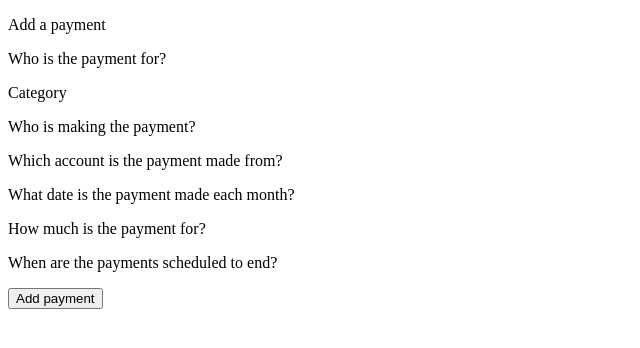
After one commit to benm4ckenzie/finance, a Django app: page /add/ in a window 1280 px wide. The commit adds this page. Shown: the top 348 px of the page, without its empty margins (0-640 px from the left). Run offline with Django 3.2, Linux system fonts and the light colour scheme.

Commit message:
Adds pages for adding payments and income streams

```diff
--- a/finance/urls.py
+++ b/finance/urls.py
@@ -15,9 +15,11 @@ Including another URLconf
 """
 from django.contrib import admin
 from django.urls import path
-from monthly_budget.views import get_monthly_budget_list
+from monthly_budget.views import get_monthly_budget_list, add_payment, add_income
 
 urlpatterns = [
     path('admin/', admin.site.urls),
-    path('', get_monthly_budget_list, name='get_monthly_budget_list')
+    path('', get_monthly_budget_list, name='get_monthly_budget_list'),
+    path('add/', add_payment, name='add_payment'),
+    path('income/', add_income, name='add_income')
 ]
--- /dev/null
+++ b/monthly_budget/templates/monthly_budget/add_payment.html
@@ -0,0 +1,50 @@
+<!DOCTYPE html>
+<html lang="en">
+<head>
+    <meta charset="UTF-8">
+    <meta name="viewport" content="width=device-width, initial-scale=1.0">
+    <title>Add payment</title>
+</head>
+<body>
+    <p>Add a payment</p>
+    <form method="POST" action="add">
+<div class="">
+    <label for="recipient_name">Who is the payment for?</label>
+    <p type="text" id="recipient_name" name="recipient_name"></p>
+</div>
+<div class="">
+    <label for="payment_category">Category</label>
+    <p type="text" id="payment_category" name="payment_category"></p>
+</div>
+<div class="">
+    <label for="payment_owner">Who is making the payment?</label>
+    <p type="text" id="payment_owner" name="payment_owner"></p>
+</div>
+<div class="">
+    <label for="payment_account">Which account is the payment made from?</label>
+    <p type="text" id="payment_account" name="payment_account"></p>
+</div>
+<div class="">
+    <label for="payment_date">What date is the payment made each month?</label>
+    <p type="number" id="payment_date" name="payment_date"></p>
+</div>
+<div class="">
+    <label for="instalment_amount">How much is the payment for?</label>
+    <p type="number" id="instalment_amount" name="instalment_amount"></p>
+</div>
+<div class="">
+    <label for="payment_completion_date">When are the payments scheduled to end?</label>
+    <p type="date" id="payment_completion_date" name="payment_completion_date"></p>
+</div>
+<div class="">
+    <p>
+        <button type="submit">Add payment</button>
+    </p>
+</div>
+
+    </form>
+
+
+
+</body>
+</html>
--- a/monthly_budget/templates/monthly_budget/monthly_budget_list.html
+++ b/monthly_budget/templates/monthly_budget/monthly_budget_list.html
@@ -38,5 +38,8 @@
                 </tr>
         {% endfor %}
     </table>
+    <a href="/add">Add a new payment</a>
+    <a href="/income">Add a new source of income</a>
+
 </body>
 </html>
--- a/monthly_budget/views.py
+++ b/monthly_budget/views.py
@@ -13,3 +13,11 @@ def get_monthly_budget_list(request):
         'incomes' : incomes
     }
     return render(request, 'monthly_budget/monthly_budget_list.html', context)
+
+
+def add_payment(request):
+    return render(request, 'monthly_budget/add_payment.html')
+
+
+def add_income(request):
+    return render(request, 'monthly_budget/add_income.html')
```
Also changed, not shown: monthly_budget/templates/monthly_budget/add_income.html (added, +30 -0 lines).
